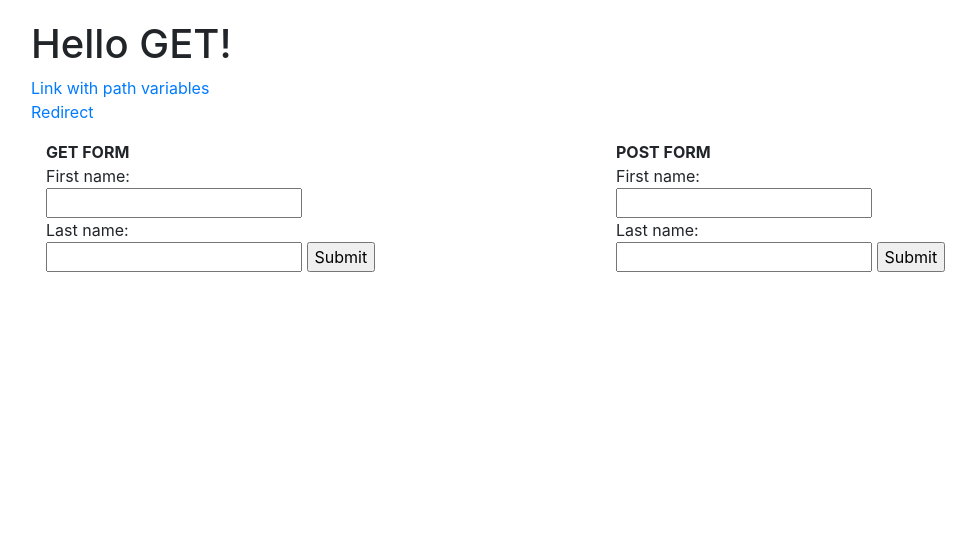
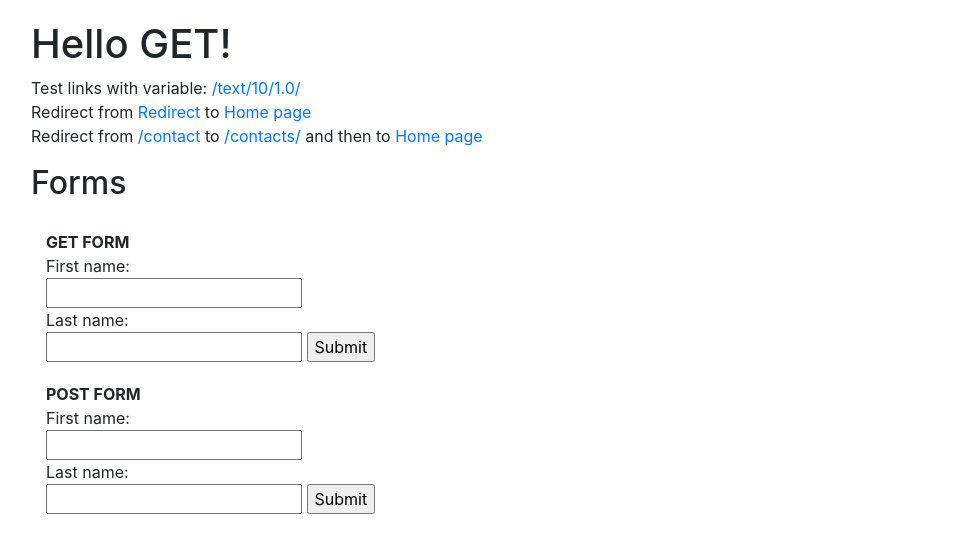
Before and after one commit to ndrwpvlv/alice_wsgi, a Python web app: template example_app/templates/index.html in a window 1280 px wide. Shown: the part 46-599 px from the top of the page, without its empty margins (39-1015 px from the left). Run offline with Jinja, Linux system fonts and the light colour scheme; the template is opened without the code that fills it, so the values that code supplies are empty.

Commit message:
Example update

```diff
--- a/example_app/templates/index.html
+++ b/example_app/templates/index.html
@@ -13,31 +13,10 @@
         </div>
         <div class="row">
             <p>
-                <a href="/text/10/1.0/">Link with path variables</a><br>
-                <a href="/contacts/">Redirect</a>
+                Test links with variable: <a href="/text/10/1.0/">/text/10/1.0/</a><br>
+                Redirect from <a href="/contacts/">Redirect</a> to <a href="/text/10/1.0/">Home page</a><br>
+                Redirect from <a href="/contacts">/contact</a> to <a href="/contacts/">/contacts/</a> and then to <a href="/text/10/1.0/">Home page</a><br>
             </p>
-        </div>
-        <div class="row">
-            <div class="col">
-                <form action="/" method="get">
-                    <b>GET FORM</b><br>
-                    First name:<br>
-                    <input type="text" name="firstname"><br>
-                    Last name:<br>
-                    <input type="text" name="lastname">
-                    <input type="submit" value="Submit">
-                </form>
-            </div>
-            <div class="col">
-                <form action="/" method="post">
-                    <b>POST FORM</b><br>
-                    First name:<br>
-                    <input type="text" name="firstname"><br>
-                    Last name:<br>
-                    <input type="text" name="lastname">
-                    <input type="submit" value="Submit">
-                </form>
-            </div>
         </div>
         <div class="row">
             {% if path_vars %}
@@ -65,6 +44,29 @@
             </div>
             {% endif %}
         </div>
+        <div class="row">
+            <h2>Forms</h2>
+            <div class="col-12 margin-top-20px">
+                <form action="/" method="get">
+                    <b>GET FORM</b><br>
+                    First name:<br>
+                    <input type="text" name="firstname"><br>
+                    Last name:<br>
+                    <input type="text" name="lastname">
+                    <input type="submit" value="Submit">
+                </form>
+            </div>
+            <div class="col-12  margin-top-20px">
+                <form action="/" method="post">
+                    <b>POST FORM</b><br>
+                    First name:<br>
+                    <input type="text" name="firstname"><br>
+                    Last name:<br>
+                    <input type="text" name="lastname">
+                    <input type="submit" value="Submit">
+                </form>
+            </div>
+        </div>
     </div>
 </main>
 {% endblock %}
```
Also changed, not shown: example_app/templates/index_post.html (+26 -24 lines).
